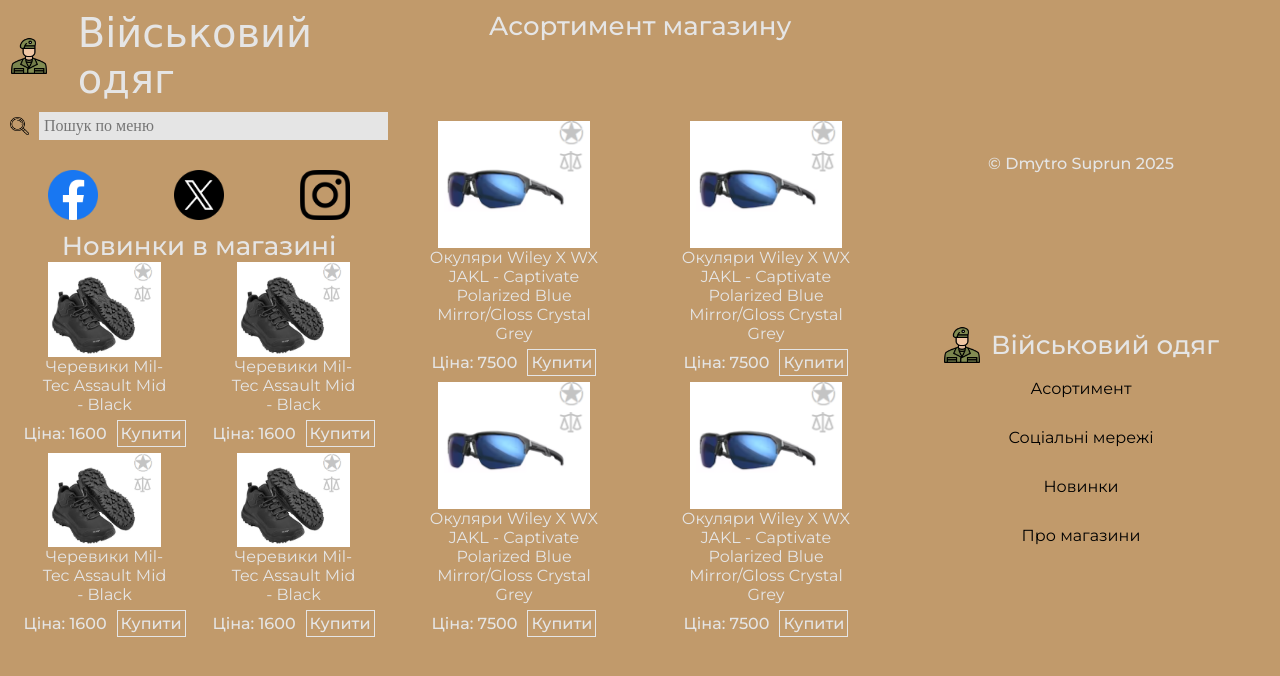
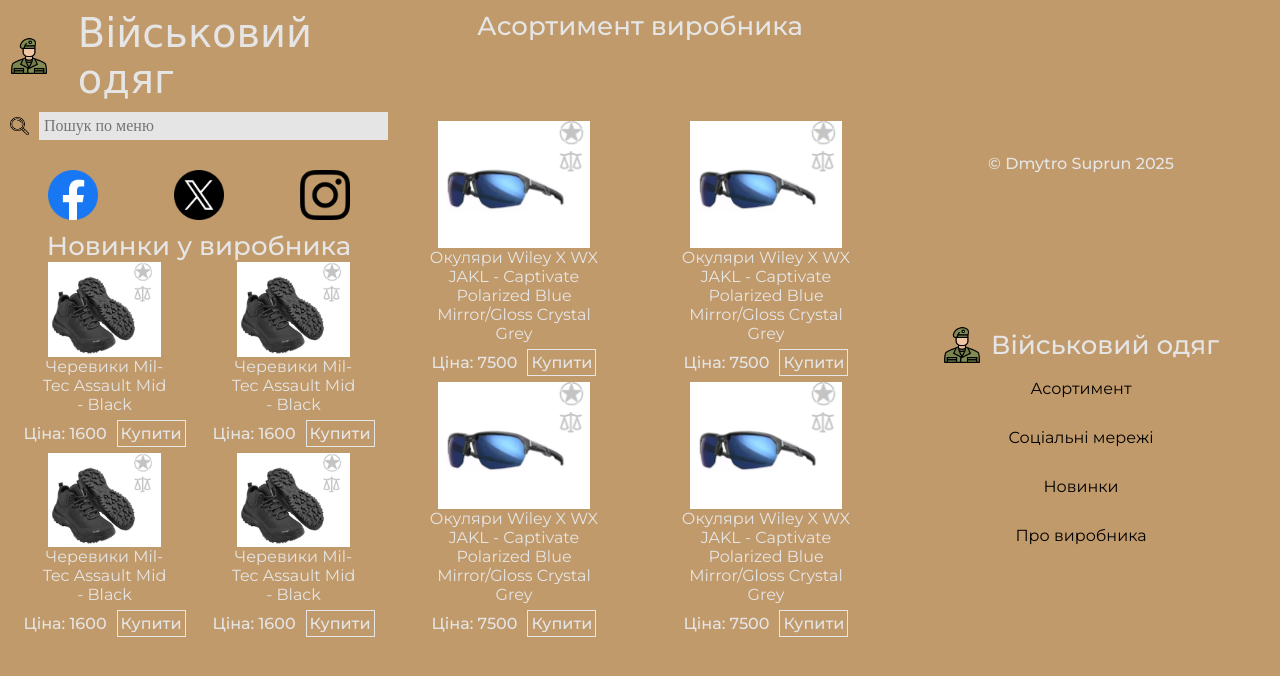
Before and after one commit to dmSuprun/module_web, a website: page index.html in a window 1280 px wide. Drawn offline with Linux system fonts and the light colour scheme; a web font is replaced by a local one.

Commit message:
change content

```diff
--- a/index.html
+++ b/index.html
@@ -30,7 +30,7 @@
 
         <section class="section__page__content_part">
             <div class="div__page__title">
-                <h2 class="h2__content__header">Новинки в магазині</h2>
+                <h2 class="h2__content__header">Новинки у виробника</h2>
             </div>
             <div class="div__page__content">
                 <div class="div__market__obj">
@@ -72,7 +72,7 @@
 
     <section class="section__second__page__content_part">
         <div class="div__page__title">
-            <h2 class="h2__content__header">Асортимент магазину</h2>
+            <h2 class="h2__content__header">Асортимент виробника</h2>
         </div>
         <div class="div__page__content">
             <div class="div__market__obj add_margin__bottom">
@@ -132,7 +132,7 @@
                 <a href="#nws">Новинки</a>
             </div>
             <div class="nav__item">
-                <a href="">Про магазини</a>
+                <a href="">Про виробника</a>
             </div>
         </nav>
 
```
